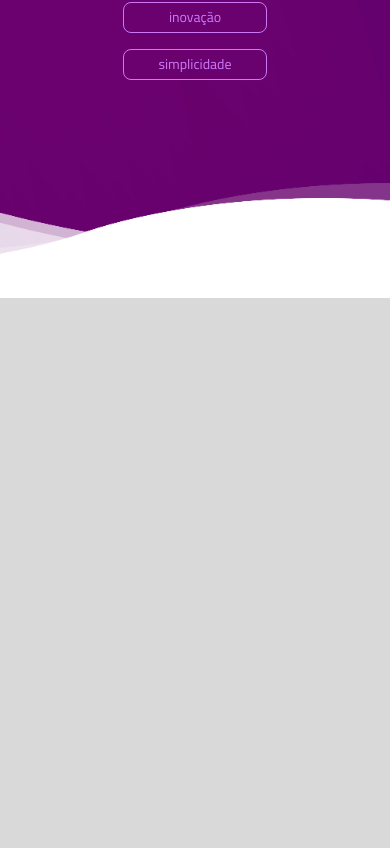
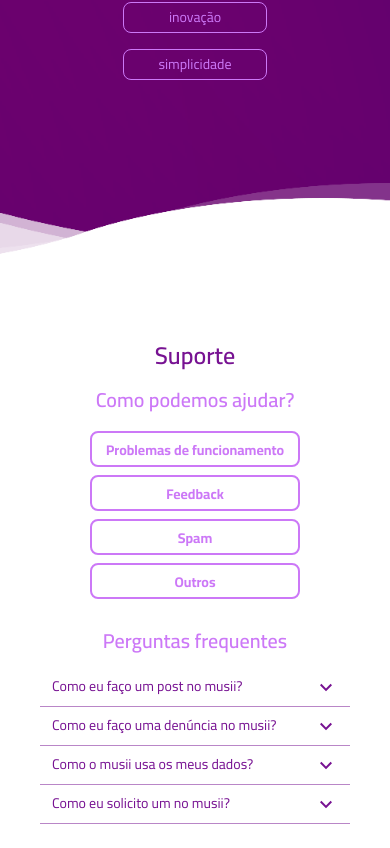
Before and after one commit to bambokianr/musii-site, a React (Create React App) app in the folder front-site/: page / in a window 390 px wide. Shown: the part 1592-2440 px from the top of the page. Before the commit the page ends 1890 px from the top, so only its background shows below. Built offline with nearby package versions, Linux system fonts and the light colour scheme.

Commit message:
Section5 - responsive screen ok

```diff
--- a/front-site/src/App.js
+++ b/front-site/src/App.js
@@ -16,7 +16,7 @@
       <Section2 />
       {/* <Section3 /> */}
       <Section4 />
-      {/* <Section5 /> */}
+      <Section5 />
       {/* <Footer /> */}
       <GlobalStyle />
     </>
--- a/front-site/src/components/EmailButton/styles.js
+++ b/front-site/src/components/EmailButton/styles.js
@@ -24,4 +24,13 @@
       color: #f6f8f6;
     }
   }
+
+  @media screen and (max-width: 768px) {
+    margin: 4px 0;
+  }
+  @media screen and (max-width: 480px) {
+    a {
+      font-size: 14px;
+    }
+  }
 `;
--- a/front-site/src/components/ExpansionPanel/styles.js
+++ b/front-site/src/components/ExpansionPanel/styles.js
@@ -5,6 +5,10 @@
   border-bottom: 1px solid #77129282;
   display: flex;
   flex-direction: column;
+
+  @media screen and (max-width: 480px) {
+    font-size: 14px;
+  }
 `;
 
 export const Title = styled.div`
@@ -13,6 +17,10 @@
   justify-content: space-between;
   padding: 8px 12px 4px;
   color: #771292;
+
+  @media screen and (max-width: 480px) {
+    padding: 8px 12px 0;
+  }
 
   span:nth-child(2) {
     animation: ${props => props.isOpen ? 'rotation-open 0.2s' : 'rotation-close 0.2s'};
@@ -45,14 +53,13 @@
 `;
 
 export const Content = styled.div`
-  /* animation: ${props => props.isOpen ? 'show-content 0.3s' : ''};
-  animation-fill-mode: forwards; */
   padding: 4px 12px;
   font-size: 1.6rem;
   color: #565060;
-  /* span {
-    font-weight: 700;
-  } */
+
+  @media screen and (max-width: 480px) {
+    font-size: 14px;
+  }
 
   @keyframes show-content {
     0% {
--- a/front-site/src/sections/Section5/index.js
+++ b/front-site/src/sections/Section5/index.js
@@ -3,12 +3,10 @@
 import { faq } from '../../utils/contants';
 import ExpansionPanel from './../../components/ExpansionPanel';
 import EmailButton from '../../components/EmailButton';
-
 import errorIcon from '../../assets/error-icon.svg';
 import feedbackIcon from '../../assets/feedback-icon.svg';
 import spamIcon from '../../assets/spam-icon.svg';
 import otherIcon from '../../assets/other-icon.svg';
-
 
 function Section5() {
   return (
--- a/front-site/src/sections/Section5/styles.js
+++ b/front-site/src/sections/Section5/styles.js
@@ -12,7 +12,13 @@
   padding: 50px 24px 100px;
 
   @media screen and (max-width: 1400px) {
-    padding: 0 72px;
+    padding: 40px 72px 88px;
+  }
+  @media screen and (max-width: 600px) {
+    padding: 40px 48px 88px;
+  }
+  @media screen and (max-width: 480px) {
+    padding: 40px 40px 88px;
   }
 `;
 
@@ -23,18 +29,25 @@
 `;
 
 export const Title = styled.span`
-  font-size: 4.4rem;
+  font-size: 44px;
   font-weight: 600;
-  padding-bottom: 8px;
+  padding-bottom: 12px;
 
   @media screen and (max-width: 1060px) {
     text-align: center;
+  }
+  @media screen and (max-width: 768px) {
+    font-size: 32px;
+    padding-bottom: 0;
+  }
+  @media screen and (max-width: 480px) {
+    font-size: 24px;
   }
 `;
 
 export const Subtitle = styled.span`
   line-height: 1.1rem;
-  font-size: 2.8rem;
+  font-size: 28px;
   padding-top: 4px;
   color: #cc78f7;
   font-weight: 600;
@@ -43,13 +56,30 @@
   @media screen and (max-width: 1060px) {
     text-align: center;
   }
+  @media screen and (max-width: 768px) {
+    padding-bottom: 4px;
+    font-size: 24px;
+    margin: 8px 0 18px;
+  }
+  @media screen and (max-width: 480px) {
+    font-size: 20px;
+  }
 `;
 
 export const BoxButtons = styled.div`
   margin-top: 12px;
-  margin-bottom: 24px;
+  margin-bottom: 32px;
 
  @media screen and (max-width: 1060px) {
     text-align: center;
   }
+  @media screen and (max-width: 768px) {
+    display: flex;
+    flex-direction: column;
+    width: 250px;
+    margin: 0 auto 12px;
+  }
+  @media screen and (max-width: 480px) {
+    width: 210px;
+  }
 `;
```
Lines whose indentation alone changed are shown as unchanged.
